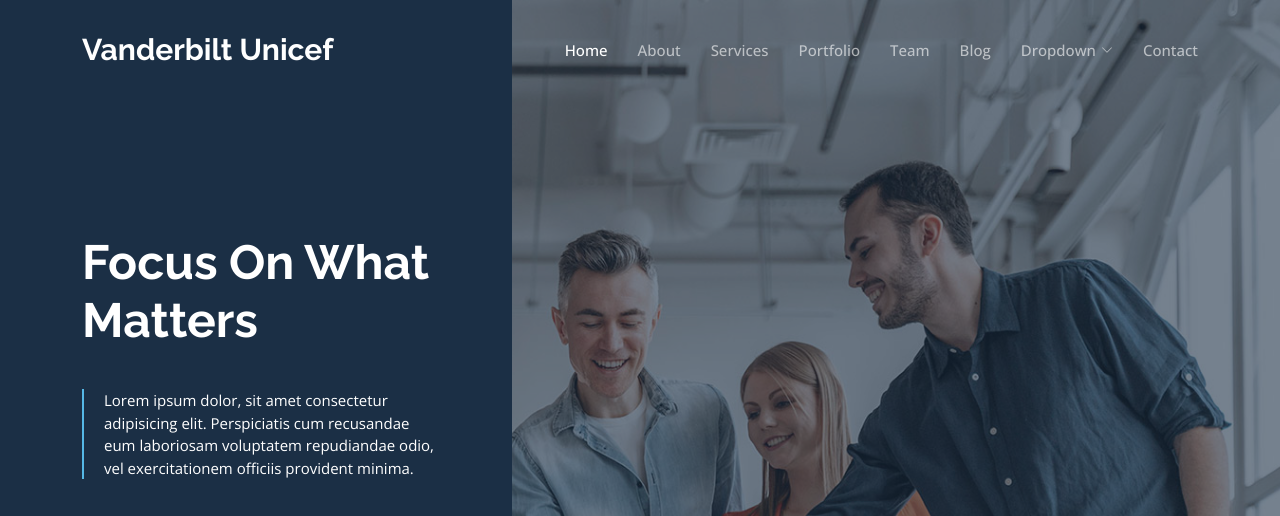
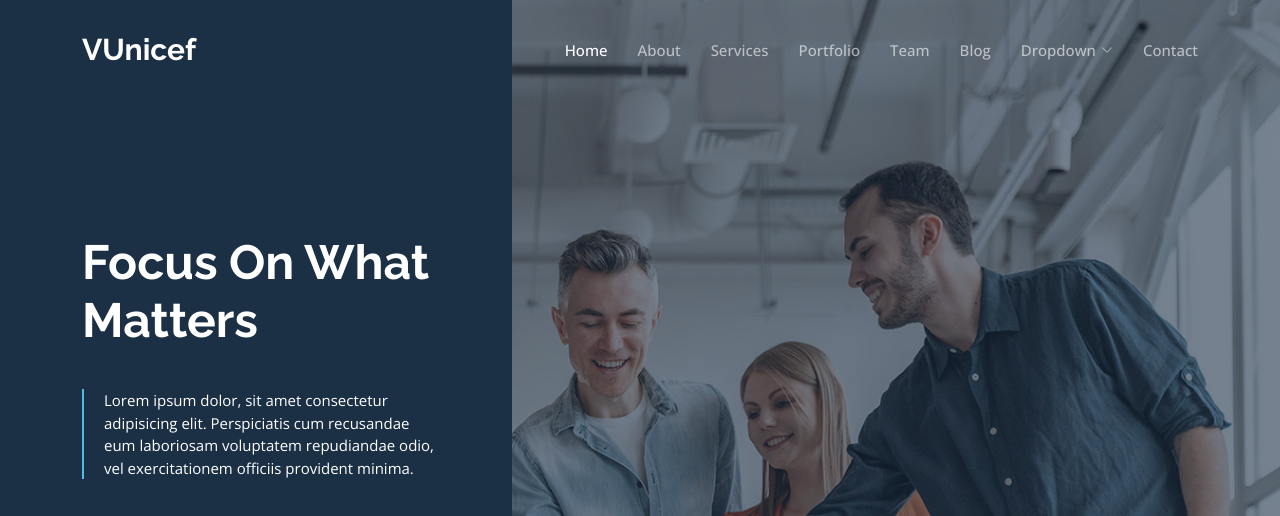
Before and after one commit to daniel13112001/Unicef-Website, a plain HTML site: page index.html in a window 1280 px wide. Shown: the top 516 px of the page. Drawn offline with nearby package versions, Linux system fonts and the light colour scheme.

Commit message:
Minor changes

```diff
--- a/index.html
+++ b/index.html
@@ -47,7 +47,7 @@
       <a href="index.html" class="logo d-flex align-items-center">
         <!-- Uncomment the line below if you also wish to use an image logo -->
         <!-- <img src="assets/img/logo.png" alt=""> -->
-        <h1 class="d-flex align-items-center">Vanderbilt Unicef</h1>
+        <h1 class="d-flex align-items-center">VUnicef</h1>
       </a>
 
       <i class="mobile-nav-toggle mobile-nav-show bi bi-list"></i>
```
